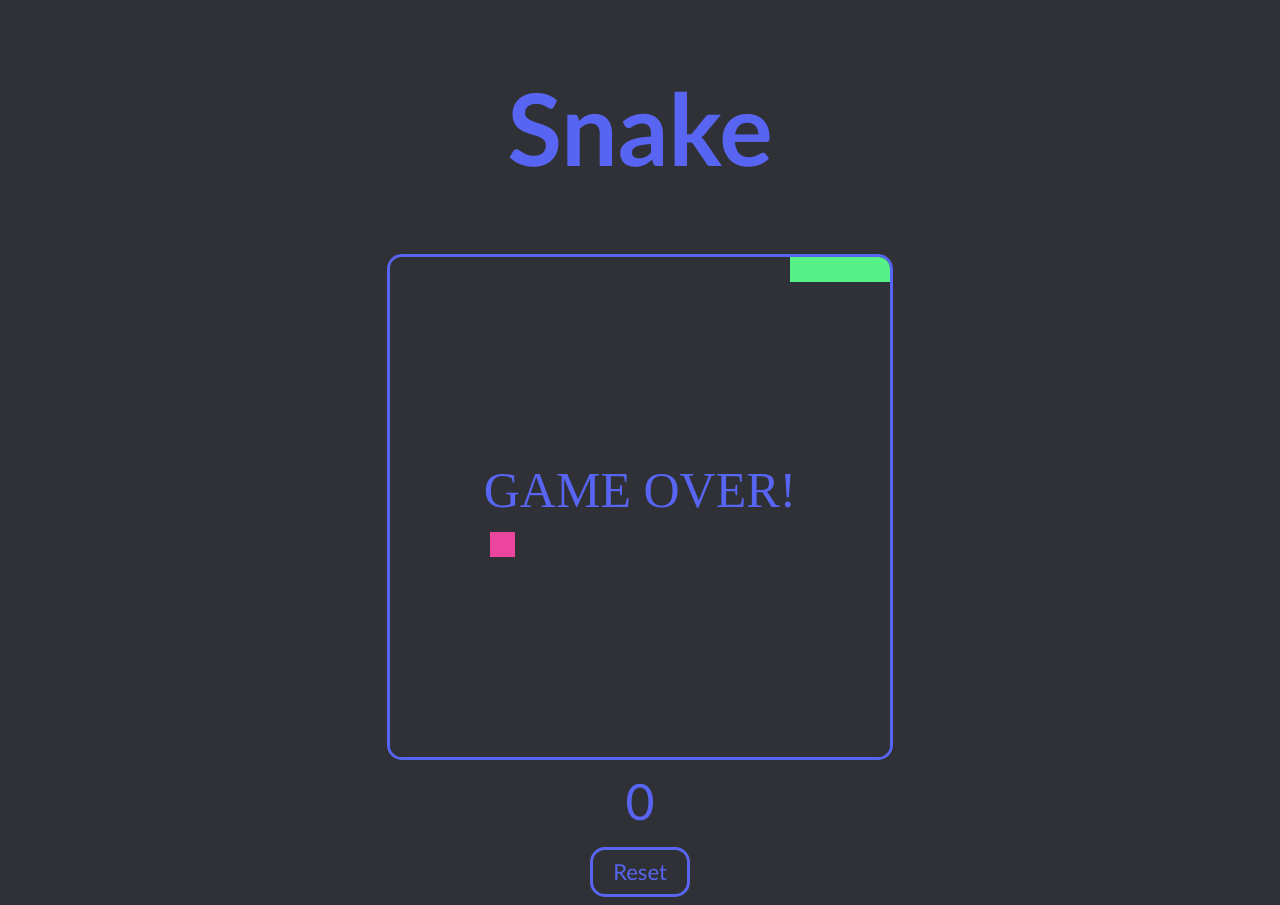
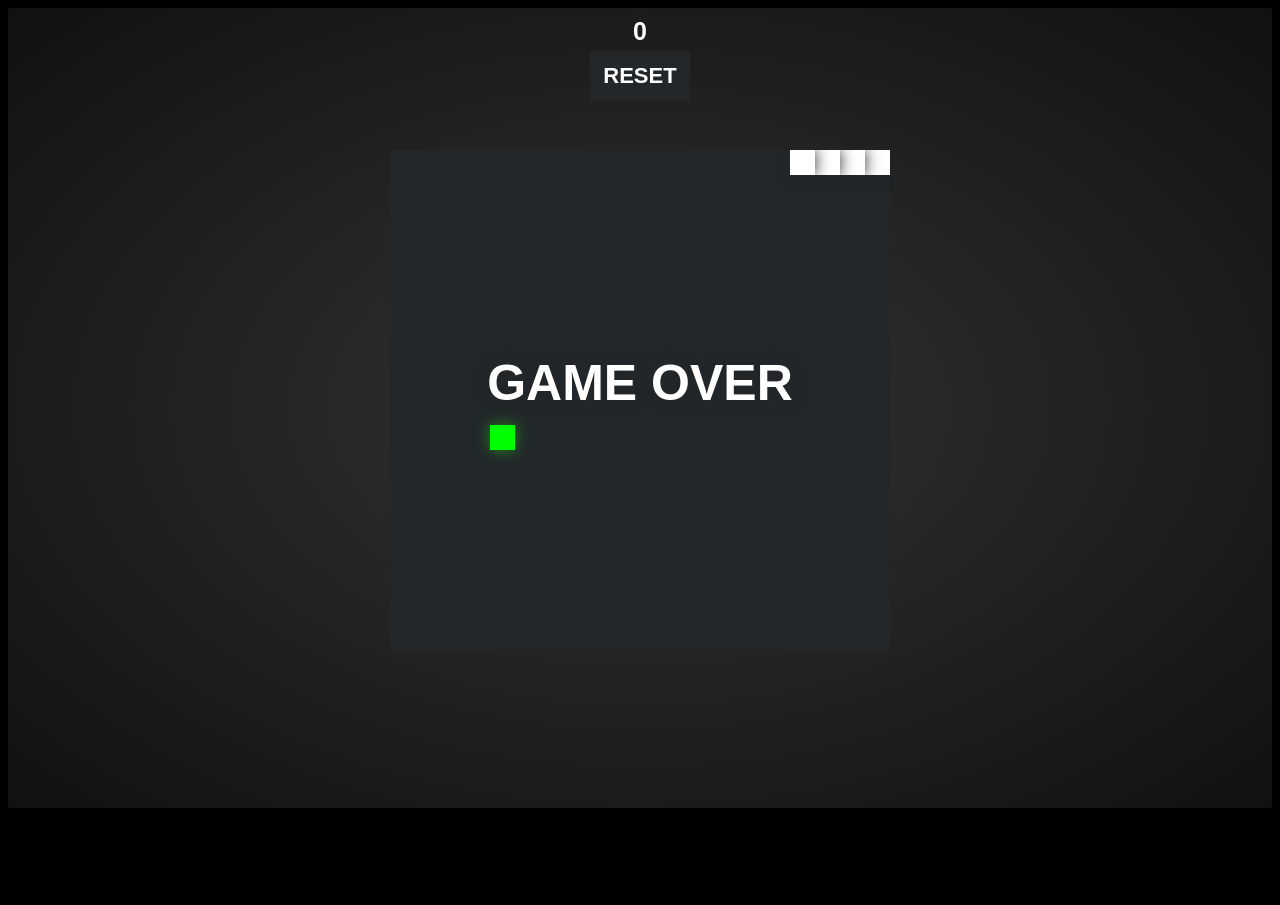
Before and after one commit to almostJohn/js-snake-game, a plain HTML site: page index.html in a window 1280 px wide. After the commit the page ends 808 px from the top, so only its background shows below. Drawn offline with Linux system fonts and the light colour scheme.

Commit message:
feat: add style effects

```diff
--- a/index.html
+++ b/index.html
@@ -8,11 +8,10 @@
       <link rel="stylesheet" href="style.css">
 </head>
 <body>
-      <h1>Snake</h1>
       <div id="game-container">
             <canvas id="snake-board" width="500" height="500"></canvas>
             <div id="score-text">0</div>
-            <button id="reset-btn">Reset</button>
+            <button id="reset-btn">RESET</button>
       </div>
       <script src="script.js"></script>
 </body>
--- a/script.js
+++ b/script.js
@@ -1,10 +1,12 @@
 /** @format */
 
 const Color = {
-	Blurple: "#5865f2",
-	Green: "#57F287",
-	Pink: "#EB459E",
-	Greyscale: "#2f3136",
+	Brown: "#582812",
+	ForestGreen: "#228C22",
+	Green: "#00FF00",
+	Blurple: "#5865F2",
+	White: "#FFFFFF",
+	Grey: "#23272A",
 };
 
 const snakeBoard = document.querySelector("#snake-board");
@@ -58,7 +60,7 @@ function nextTick() {
 }
 
 function clearBoard() {
-	context.fillStyle = Color.Greyscale;
+	context.fillStyle = Color.Grey;
 	context.fillRect(0, 0, gameWidth, gameHeight);
 }
 
@@ -73,7 +75,9 @@ function createFood() {
 }
 
 function drawFood() {
-	context.fillStyle = Color.Pink;
+	context.shadowColor = Color.ForestGreen;
+	context.shadowBlur = 15;
+	context.fillStyle = Color.Green;
 	context.fillRect(foodX, foodY, unitSize, unitSize);
 }
 
@@ -92,7 +96,9 @@ function moveSnake() {
 }
 
 function drawSnake() {
-	context.fillStyle = Color.Green;
+	context.shadowColor = Color.Grey;
+	context.shadowBlur = 15;
+	context.fillStyle = Color.White;
 
 	for (const part of snake) {
 		context.fillRect(part.x, part.y, unitSize, unitSize);
@@ -170,10 +176,12 @@ function checkGameOver() {
 }
 
 function displayGameOver() {
-	context.font = "50px MV Boli";
-	context.fillStyle = Color.Blurple;
+	context.font = "bold 50px sans-serif";
+	context.shadowColor = Color.Grey;
+	context.shadowBlur = 15;
+	context.fillStyle = Color.White;
 	context.textAlign = "center";
-	context.fillText("GAME OVER!", gameWidth / 2, gameHeight / 2);
+	context.fillText("GAME OVER", gameWidth / 2, gameHeight / 2);
 	running = false;
 }
 
--- a/style.css
+++ b/style.css
@@ -1,14 +1,24 @@
 /** @format */
 
-body {
-	text-align: center;
-	font-family: "Gill Sans", "Gill Sans MT", Calibri, "Trebuchet MS", sans-serif;
-	font-size: 50px;
-	background-color: #2f3136;
+* {
+	box-sizing: border-box;
 }
 
-h1 {
-	color: #5865f2;
+html,
+body {
+	background-color: #000;
+	height: 100%;
+}
+
+body {
+	background: 222;
+	background: radial-gradient(#333, #111);
+	background-position: center center;
+	background-repeat: no-repeat;
+	background-size: cover;
+	color: #fff;
+	font: 100%/1.5 sans-serif;
+	overflow: hidden;
 }
 
 #game-container {
@@ -16,28 +26,35 @@ h1 {
 }
 
 #snake-board {
-	background-color: #2f3136;
-	border: 3px solid #5865f2;
-	border-radius: 15px;
+	bottom: 0;
+	left: 0;
+	margin: auto;
+	position: absolute;
+	right: 0;
+	top: 0;
+	z-index: 2;
 }
 
 #score-text {
-	font-family: "Gill Sans", "Gill Sans MT", Calibri, "Trebuchet MS", sans-serif;
-	font-size: 50px;
-	color: #5865f2;
+	color: white;
+	font-size: 25px;
+	font-weight: bold;
+	padding-top: 5px;
+	text-align: center;
 }
 
 #reset-btn {
-	font-family: "Gill Sans", "Gill Sans MT", Calibri, "Trebuchet MS", sans-serif;
+	font: 100%/1.5 sans-serif;
 	font-size: 22px;
-	color: #5865f2;
+	font-weight: bold;
+	color: white;
+	background-color: #23272a;
 	width: 100px;
 	height: 50px;
-	border: 3px solid #5865f2;
-	border-radius: 15px;
+	border: 0;
+	text-align: center;
 	cursor: pointer;
 	transform: all 200ms ease;
-	background-color: #2f3136;
 }
 
 #reset-btn:hover {
```
